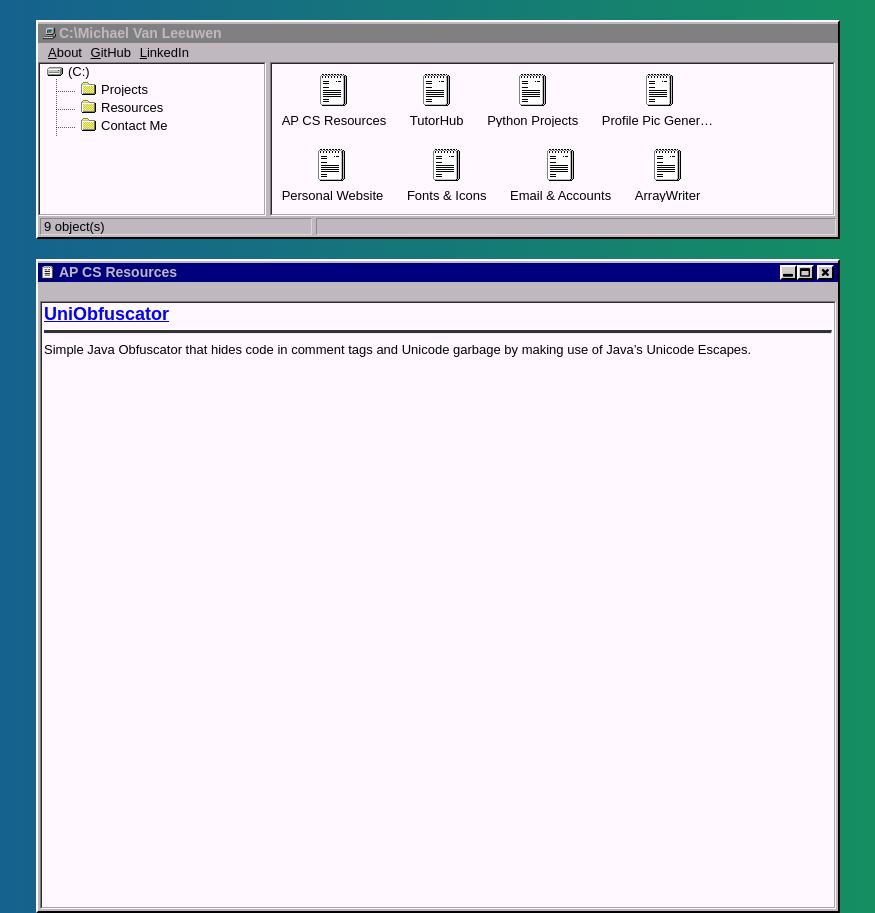
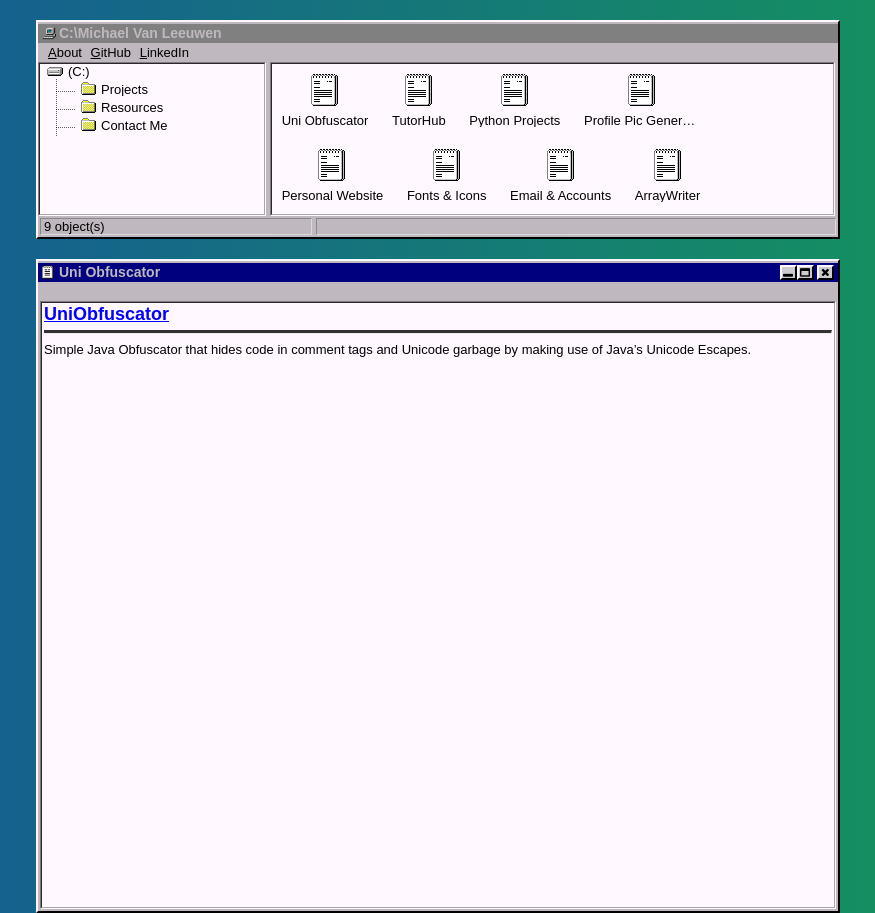
Before and after one commit to MJVL/mjvl.github.io-legacy-v2, a Jekyll site: the page built from _posts/2018-01-02-UniObfuscator.md, in a window 1280 px wide. Shown: the whole page, without its empty margins (202-1077 px from the left). Built offline with Jekyll 4.4.1, drawn with Linux system fonts in a browser that asks for light colours.

Commit message:
Fix post title

```diff
--- a/_posts/2018-01-02-UniObfuscator.md
+++ b/_posts/2018-01-02-UniObfuscator.md
@@ -1,6 +1,6 @@
 ---
 layout: default
-title: "AP CS Resources"
+title: "Uni Obfuscator"
 tags: tag2
 ---
 ## [UniObfuscator](https://github.com/MJVL/UniObfuscator "UniObfuscator")
```
